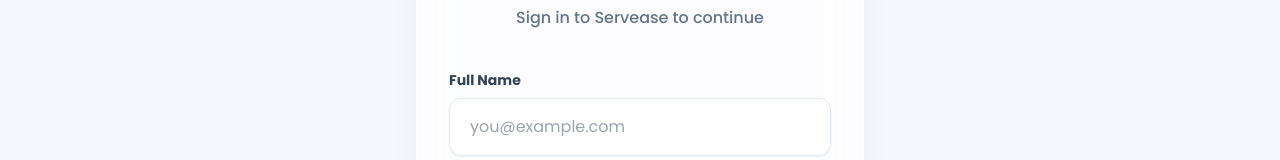
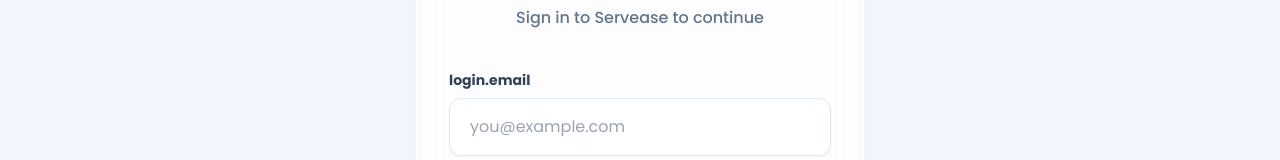
Before and after one commit to VaishnaviShinde30/Servease, a React (Vite) app: page /login in a window 1280 px wide. Shown: the part 336-496 px from the top of the page. Built offline with nearby package versions, Linux system fonts and the light colour scheme; no server answers.

Commit message:
Fix login page email label typo

```diff
--- a/src/pages/Login.jsx
+++ b/src/pages/Login.jsx
@@ -50,7 +50,7 @@
 
       <form onSubmit={handleSubmit} className="space-y-5">
         <div>
-          <label className="block text-sm font-bold text-slate-700 mb-2">{t('Full Name') || 'Email Address'}</label>
+          <label className="block text-sm font-bold text-slate-700 mb-2">{t('login.email') || 'Email Address'}</label>
           <input
             type="email"
             required
```
